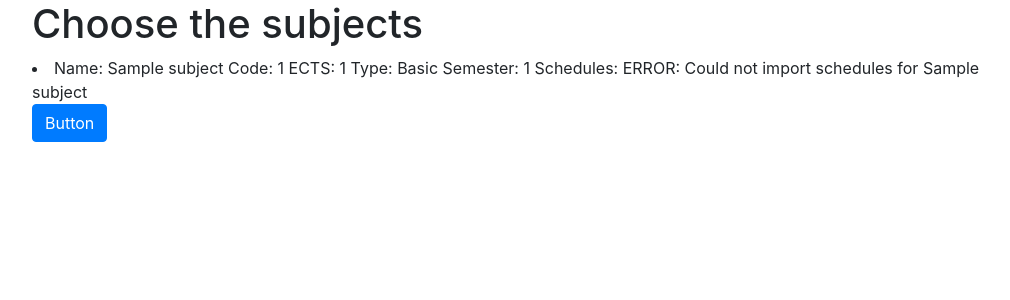
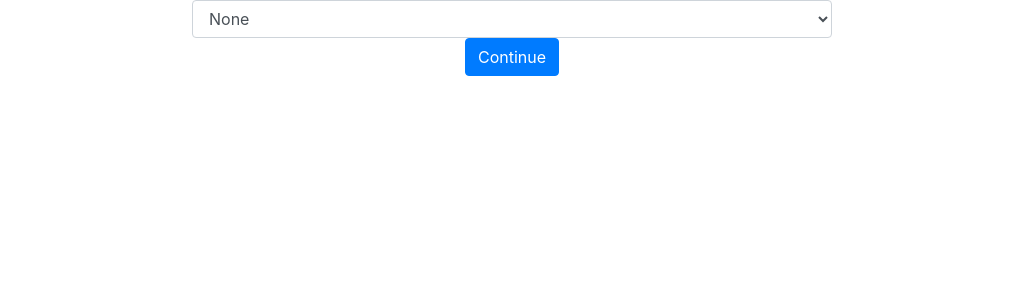
Before and after one commit to VictorNS69/Horarios-ETSIINF-UPM-18-19, a Django app: template ScheduleGenerator/templates/ScheduleGenerator/select_subjects.html in a window 1280 px wide. Shown: the part 112-412 px from the top of the page, without its empty margins (128-1138 px from the left). Run offline with Django 3.2, Linux system fonts and the light colour scheme; tables that the repository leaves empty hold one stand-in row (values such as "Sample post"); the template is opened without the code that fills it: values that come from a table or form of the project are taken from there, most other values are stand-ins (such as "Sample title", 1, 10 or a date in 2020); some libraries are stand-ins or nearby versions.

Commit message:
added base funcionality for select_subjects

```diff
--- a/ScheduleGenerator/templates/ScheduleGenerator/select_subjects.html
+++ b/ScheduleGenerator/templates/ScheduleGenerator/select_subjects.html
@@ -2,12 +2,20 @@
 
 
 {% block content %}
-<form action="" method="POST" style="margin:0 auto;width:75%;text-align:left">
-    <h1>Choose the subjects <span class="badge badge-secondary"></span></h1>
-    {% for s in subjects %}
-    <li>{{ s.info }}</li>
+<form action="" method="POST" style="margin:0 auto;width:50%;text-align:left">
+    {% for i in context %}
+    <select class="form-control">
+        <option>None</option>
+        {% for s in context %}
+        <option> {{s.name}}</option>
+        {% endfor %}
+    </select>
+    {% empty %}
+    <h1>No subjects found <span class="badge badge-secondary"></span></h1>
     {% endfor %}
-    {% csrf_token %}
-    <input class="btn btn-primary" type="submit" value="Button" name="Button">
+    <div style="text-align:center">
+        {% csrf_token %}
+        <input class="btn btn-primary" type="submit" value="Continue" name="Continue">
+    </div>
 </form>
 {% endblock %}
```
Also changed, not shown: ScheduleGenerator/views.py (+8 -9 lines).
